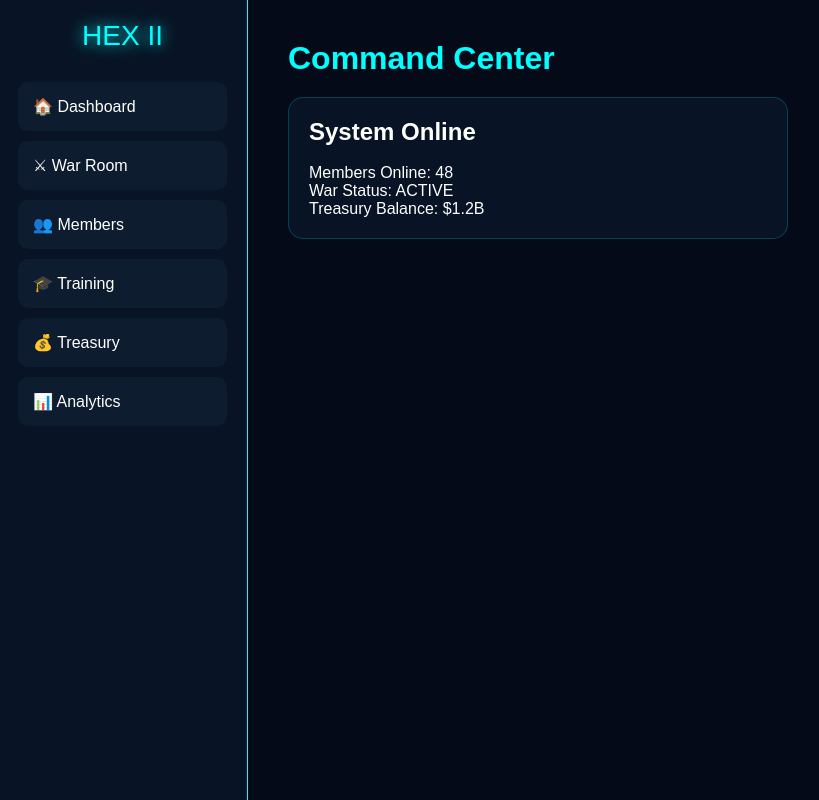
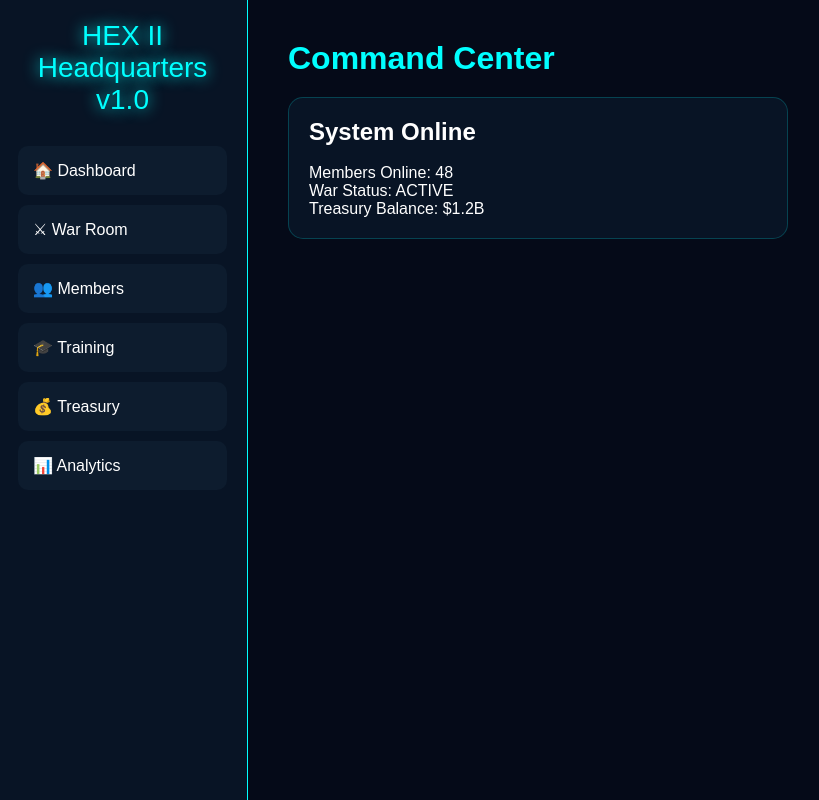
Before and after one commit to Anonymous4242-code/HexII-HQ, a plain HTML site: page index.html in a window 1280 px wide. Shown: the whole page, without its empty margins (2-821 px from the left). Drawn offline with Linux system fonts and the light colour scheme.

Commit message:
Update index.html

```diff
--- a/index.html
+++ b/index.html
@@ -76,7 +76,7 @@ h1{
 <div class="sidebar">
 
     <div class="logo">
-        HEX II
+HEX II Headquarters v1.0
     </div>
 
     <div class="menu-item" onclick="showPage('dashboard')">
```
